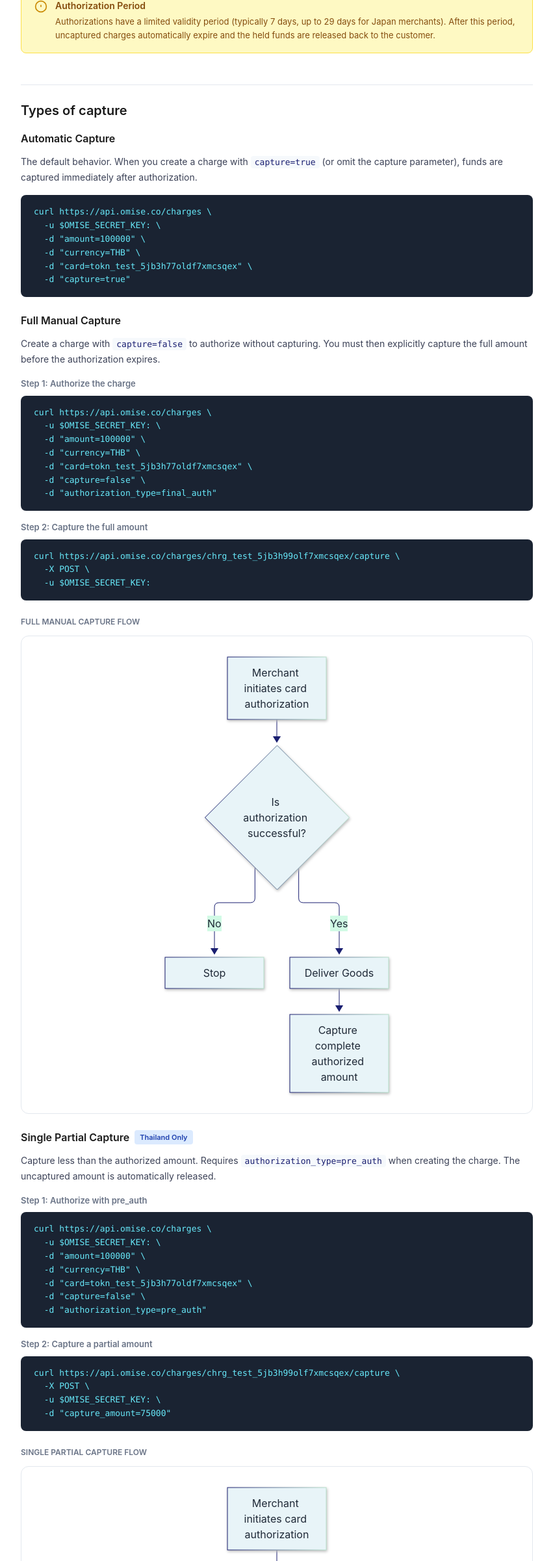
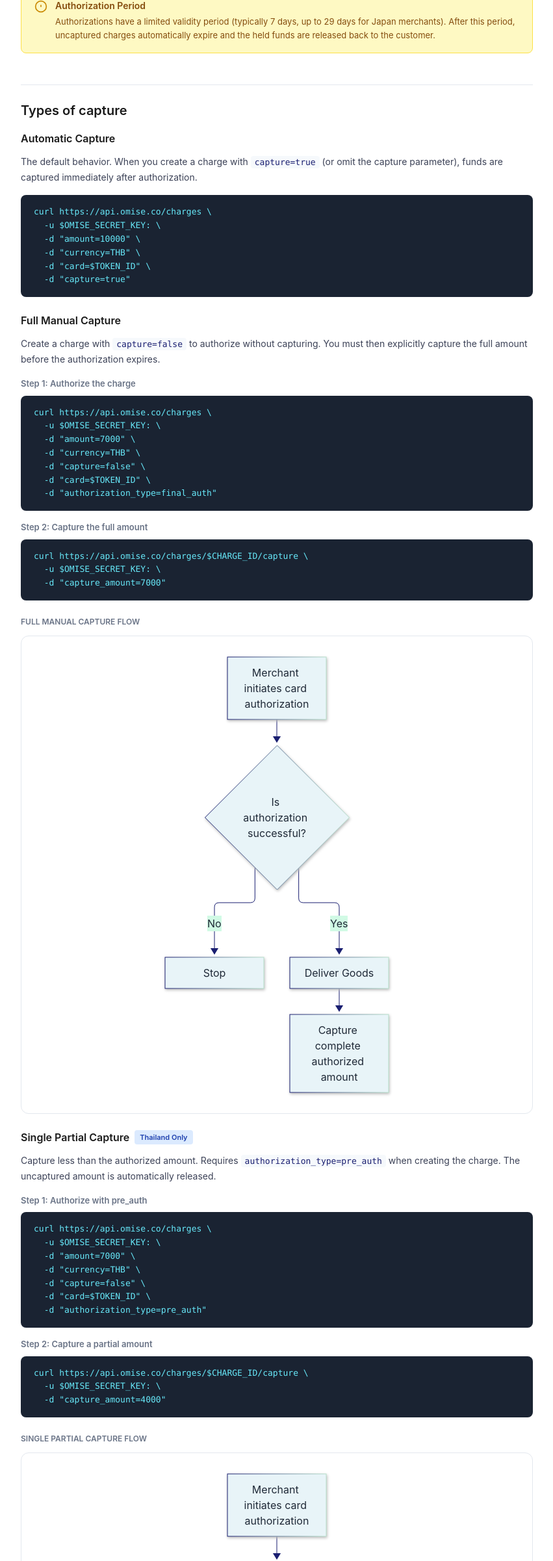
Before and after one commit to muthuswamyopn/omise-docs, a Next.js app: page /accept-payments/capture in a window 1280 px wide. Shown: the part 1030-3432 px from the top of the page at 65% size, without its empty margins (284-1135 px from the left). Built offline with nearby package versions, Linux system fonts and the light colour scheme.

Commit message:
Update capture examples to match official docs
- Use environment variables ($TOKEN_ID, $CHARGE_ID) instead of hardcoded IDs
- Match amounts from official docs (7000 THB auth, 4000 THB partial)
- Add capture_amount parameter to full capture example

```diff
--- a/app/accept-payments/capture/page.tsx
+++ b/app/accept-payments/capture/page.tsx
@@ -189,9 +189,9 @@ export default function CapturePage() {
             <pre style={codeBlockStyle}>
 {`curl https://api.omise.co/charges \\
   -u $OMISE_SECRET_KEY: \\
-  -d "amount=100000" \\
+  -d "amount=10000" \\
   -d "currency=THB" \\
-  -d "card=tokn_test_5jb3h77oldf7xmcsqex" \\
+  -d "card=$TOKEN_ID" \\
   -d "capture=true"`}
             </pre>
           </div>
@@ -210,10 +210,10 @@ export default function CapturePage() {
               <pre style={codeBlockStyle}>
 {`curl https://api.omise.co/charges \\
   -u $OMISE_SECRET_KEY: \\
-  -d "amount=100000" \\
+  -d "amount=7000" \\
   -d "currency=THB" \\
-  -d "card=tokn_test_5jb3h77oldf7xmcsqex" \\
   -d "capture=false" \\
+  -d "card=$TOKEN_ID" \\
   -d "authorization_type=final_auth"`}
               </pre>
             </div>
@@ -221,9 +221,9 @@ export default function CapturePage() {
             <div style={{ marginBottom: '24px' }}>
               <div style={{ fontSize: '13px', fontWeight: 600, color: '#697386', marginBottom: '8px' }}>Step 2: Capture the full amount</div>
               <pre style={codeBlockStyle}>
-{`curl https://api.omise.co/charges/chrg_test_5jb3h99olf7xmcsqex/capture \\
-  -X POST \\
-  -u $OMISE_SECRET_KEY:`}
+{`curl https://api.omise.co/charges/$CHARGE_ID/capture \\
+  -u $OMISE_SECRET_KEY: \\
+  -d "capture_amount=7000"`}
               </pre>
             </div>
 
@@ -252,10 +252,10 @@ export default function CapturePage() {
               <pre style={codeBlockStyle}>
 {`curl https://api.omise.co/charges \\
   -u $OMISE_SECRET_KEY: \\
-  -d "amount=100000" \\
+  -d "amount=7000" \\
   -d "currency=THB" \\
-  -d "card=tokn_test_5jb3h77oldf7xmcsqex" \\
   -d "capture=false" \\
+  -d "card=$TOKEN_ID" \\
   -d "authorization_type=pre_auth"`}
               </pre>
             </div>
@@ -263,10 +263,9 @@ export default function CapturePage() {
             <div style={{ marginBottom: '24px' }}>
               <div style={{ fontSize: '13px', fontWeight: 600, color: '#697386', marginBottom: '8px' }}>Step 2: Capture a partial amount</div>
               <pre style={codeBlockStyle}>
-{`curl https://api.omise.co/charges/chrg_test_5jb3h99olf7xmcsqex/capture \\
-  -X POST \\
+{`curl https://api.omise.co/charges/$CHARGE_ID/capture \\
   -u $OMISE_SECRET_KEY: \\
-  -d "capture_amount=75000"`}
+  -d "capture_amount=4000"`}
               </pre>
             </div>
 
```
